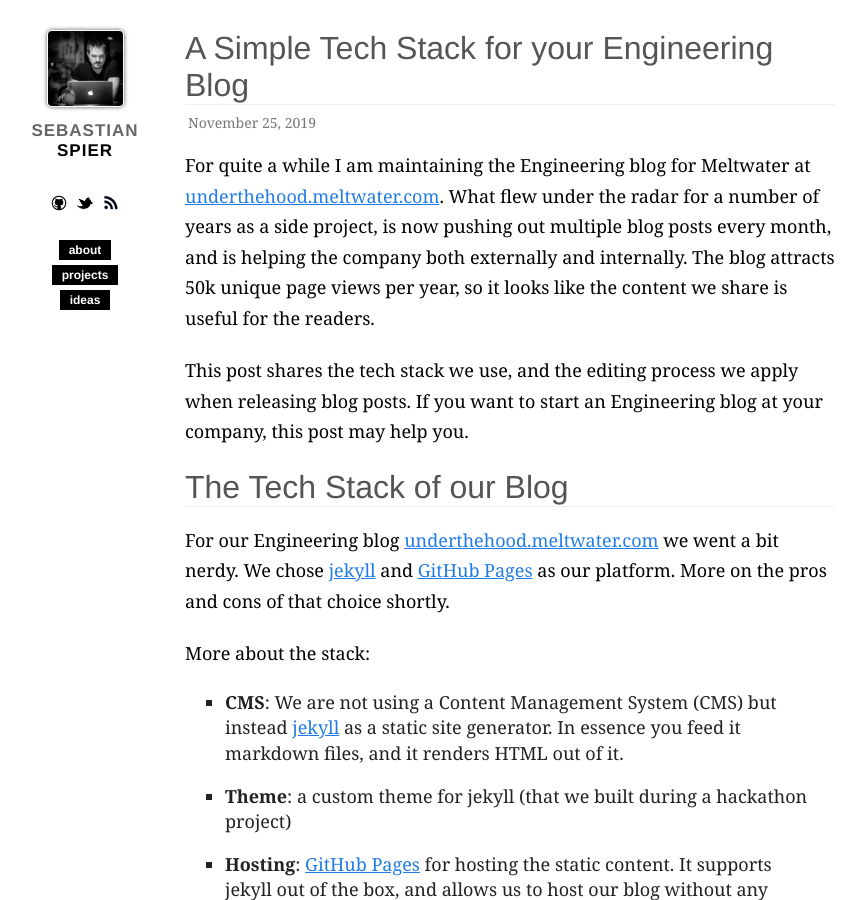
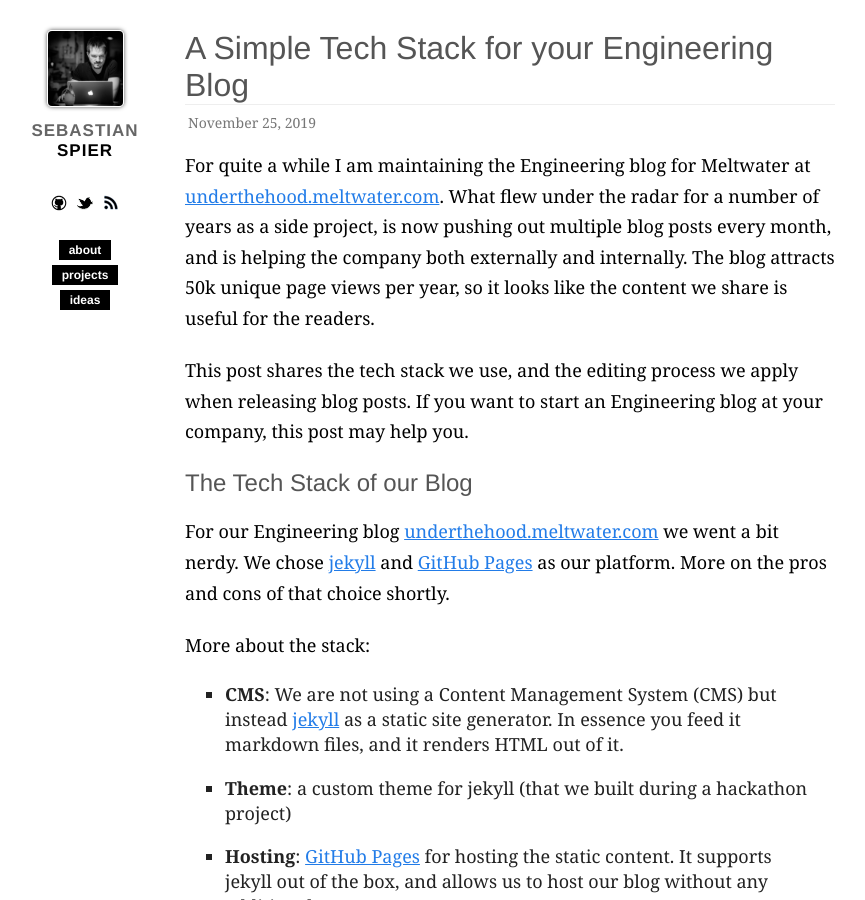
Before and after one commit to spier/spier.github.io, a Jekyll site: the page built from _posts/2019-11-25-a-simple-tech-stack-for-your-engineering-blog.md, in a window 1280 px wide and 900 px high. Shown: the whole window, without its empty margins (15-880 px from the left). Built offline with Jekyll 4.4.1, drawn with Linux system fonts in a browser that asks for light colours; nearby versions of some CDN libraries; a script that is not in the unit is left out; comment, search, counter and statistics services are not loaded.

Commit message:
fix headline depth

```diff
--- a/_posts/2019-11-25-a-simple-tech-stack-for-your-engineering-blog.md
+++ b/_posts/2019-11-25-a-simple-tech-stack-for-your-engineering-blog.md
@@ -12,7 +12,7 @@
 
 <!-- more -->
 
-# The Tech Stack of our Blog
+## The Tech Stack of our Blog
 
 For our Engineering blog [underthehood.meltwater.com][uth] we went a bit nerdy. We chose [jekyll][jekyll] and [GitHub Pages][ghpages] as our platform. More on the pros and cons of that choice shortly.
 
@@ -23,7 +23,7 @@
 * **Hosting**: [GitHub Pages][ghpages] for hosting the static content. It supports jekyll out of the box, and allows us to host our blog without any additional costs.
 * DNS setup to serve the blog at underthehood.meltwater.com
 
-## Pros and Cons of the Tech Stack
+### Pros and Cons of the Tech Stack
 
 As a pro our blog loads fast, and is highly available at negligible cost. Getting the same speed and uptime with any CMS rendering the blog dynamically, and involving a database for content storage, would be a lot more work and certainly more expensive.
 
@@ -36,7 +36,7 @@
 <a href="https://underthehood.meltwater.com">
 	<img class="center no-border" src="/images/uth-snapshot-2019-11-19.jpg" title="underthehood.meltwater.com"></a>
 
-# Editing and Publishing Process
+## Editing and Publishing Process
 
 Our approach is simple. We are not the New York Times, so small mistakes are acceptable! :)
 
@@ -54,7 +54,7 @@
 
 However for the authors that don't know the markdown format, this also means that somebody has to do the Google Doc to markdown conversion for them. No problem though, as I wrote [docx2gfm][docx2gfm], a little tool that makes this conversion faster.
 
-# Starting your own Engineering Blog
+## Starting your own Engineering Blog
 
 Some developers are already maintaining their personal development blogs. This is great but they often fall short on content, as you can see on my own [spier.hu][spier.hu] blog. :) So if you are an engineer, why not write a post on your company's Engineering blog about the topics of your day-to-day work?
 
```
